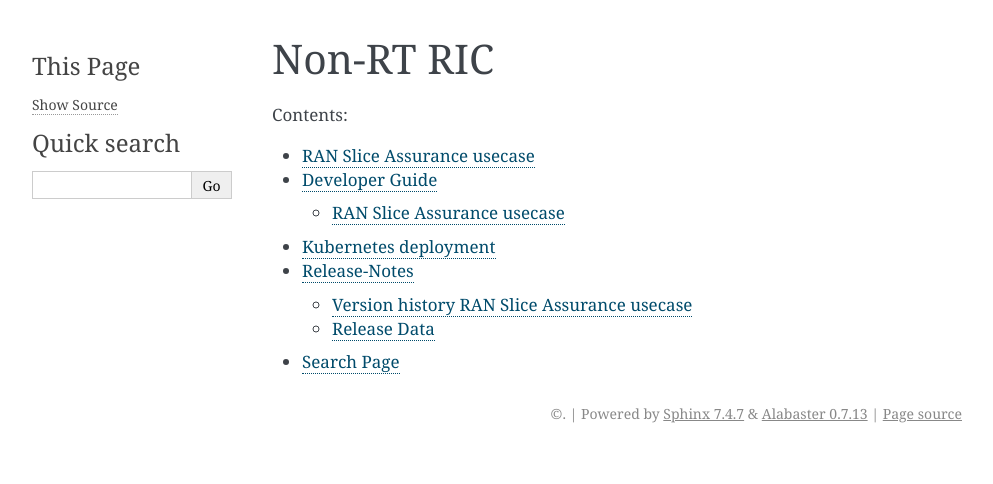
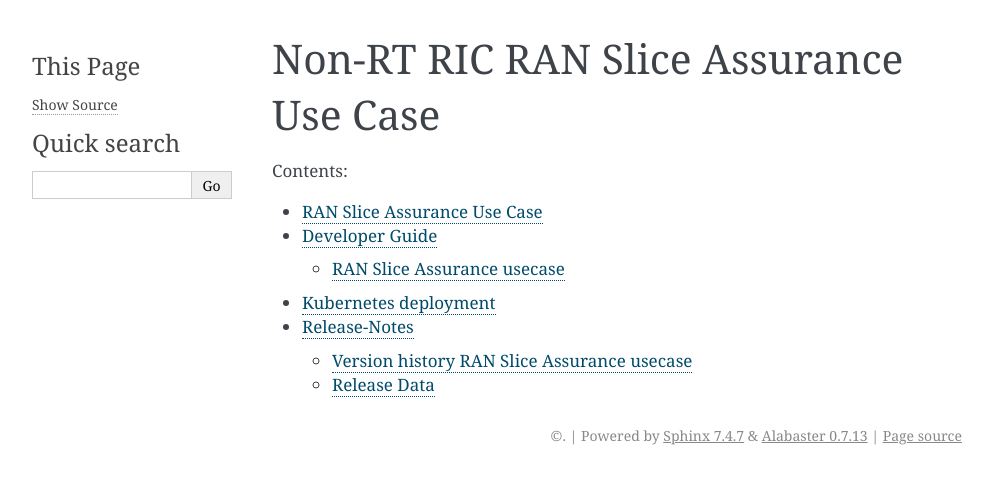
Before and after one commit to o-ran-sc/nonrtric-rapp-ransliceassurance, a Sphinx documentation site: the page built from docs/index.rst, in a window 1280 px wide. Shown: the top 484 px of the page, without its empty margins (148-1141 px from the left). Built offline with Sphinx 7.4.7, drawn with Linux system fonts in a browser that asks for light colours.

Commit message:
Update documentation
Issue-ID: NONRTRIC-769
Signed-off-by: elinuxhenrik <henrik.b.andersson@est.tech>
Change-Id: If1038c9fce19b67eb0be877543ab4ce61076c282

```diff
--- a/docs/conf.py
+++ b/docs/conf.py
@@ -11,3 +11,8 @@
 ]
 
 extensions = ['sphinxcontrib.redoc', 'sphinx.ext.intersphinx',]
+
+#intershpinx mapping with other projects
+intersphinx_mapping = {}
+
+intersphinx_mapping['nonrtric'] = ('https://docs.o-ran-sc.org/projects/o-ran-sc-nonrtric/en/%s' % branch, None)
--- a/docs/index.rst
+++ b/docs/index.rst
@@ -2,8 +2,8 @@
 .. SPDX-License-Identifier: CC-BY-4.0
 .. Copyright (C) 2022 Nordix
 
-Non-RT RIC
-==========
+Non-RT RIC RAN Slice Assurance Use Case
+=======================================
 
 .. toctree::
    :maxdepth: 2
@@ -12,5 +12,3 @@
    ./overview.rst
    ./developer-guide.rst
    ./release-notes.rst
-
-* :ref:`search`
--- a/docs/overview.rst
+++ b/docs/overview.rst
@@ -3,7 +3,9 @@
 .. Copyright (C) 2022 Nordix
 
 
-RAN Slice Assurance usecase
-~~~~~~~~~~~~~~~~~~~~~~~~~~~
+RAN Slice Assurance Use Case
+~~~~~~~~~~~~~~~~~~~~~~~~~~~~
 
 A very simplified closed-loop rApp use case to re-prioritize a RAN slice's radio resource allocation priority if sufficient throughput cannot be maintained. Not intended to to be 'real-world'.
+
+This product is a part of :doc:`NONRTRIC <nonrtric:index>`.
```
